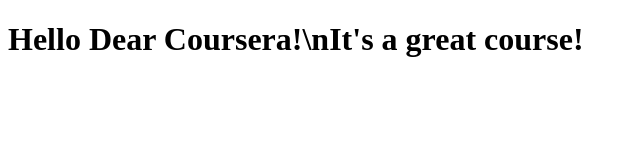
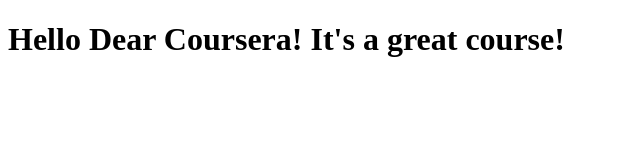
Before and after one commit to MMEtkind/coursera-test, a plain HTML site: page site/index.html in a window 1280 px wide. Shown: the whole page, without its empty margins (0-640 px from the left). Drawn offline with Linux system fonts and the light colour scheme.

Commit message:
Delition of wrong usage of \n character

```diff
--- a/site/index.html
+++ b/site/index.html
@@ -4,6 +4,6 @@
 	<title>Hello Coursera!</title>
 </head>
 <body>
-<h1>Hello Dear Coursera!\nIt's a great course!</h1>
+<h1>Hello Dear Coursera! It's a great course!</h1>
 </body>
 </html>
```
